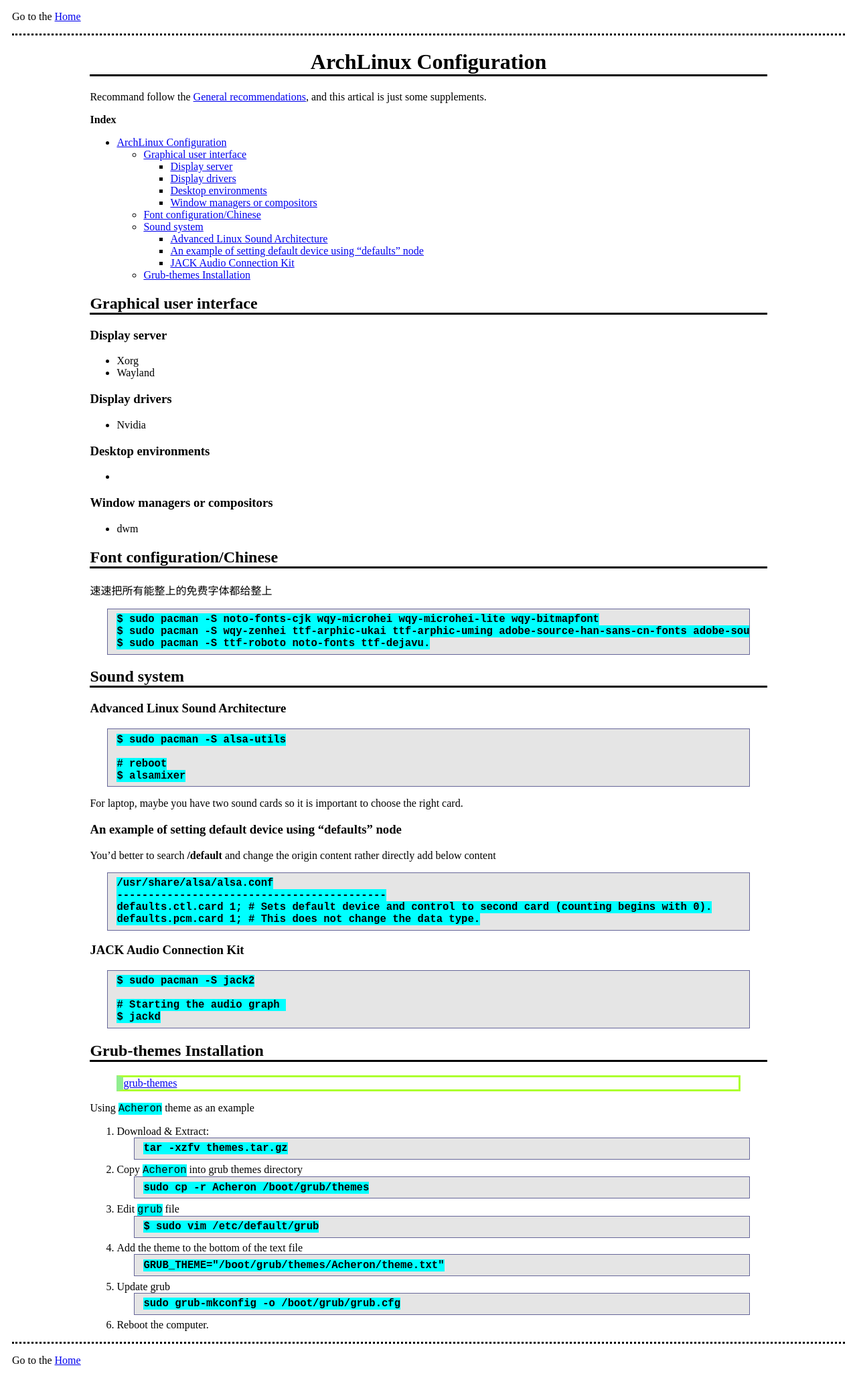
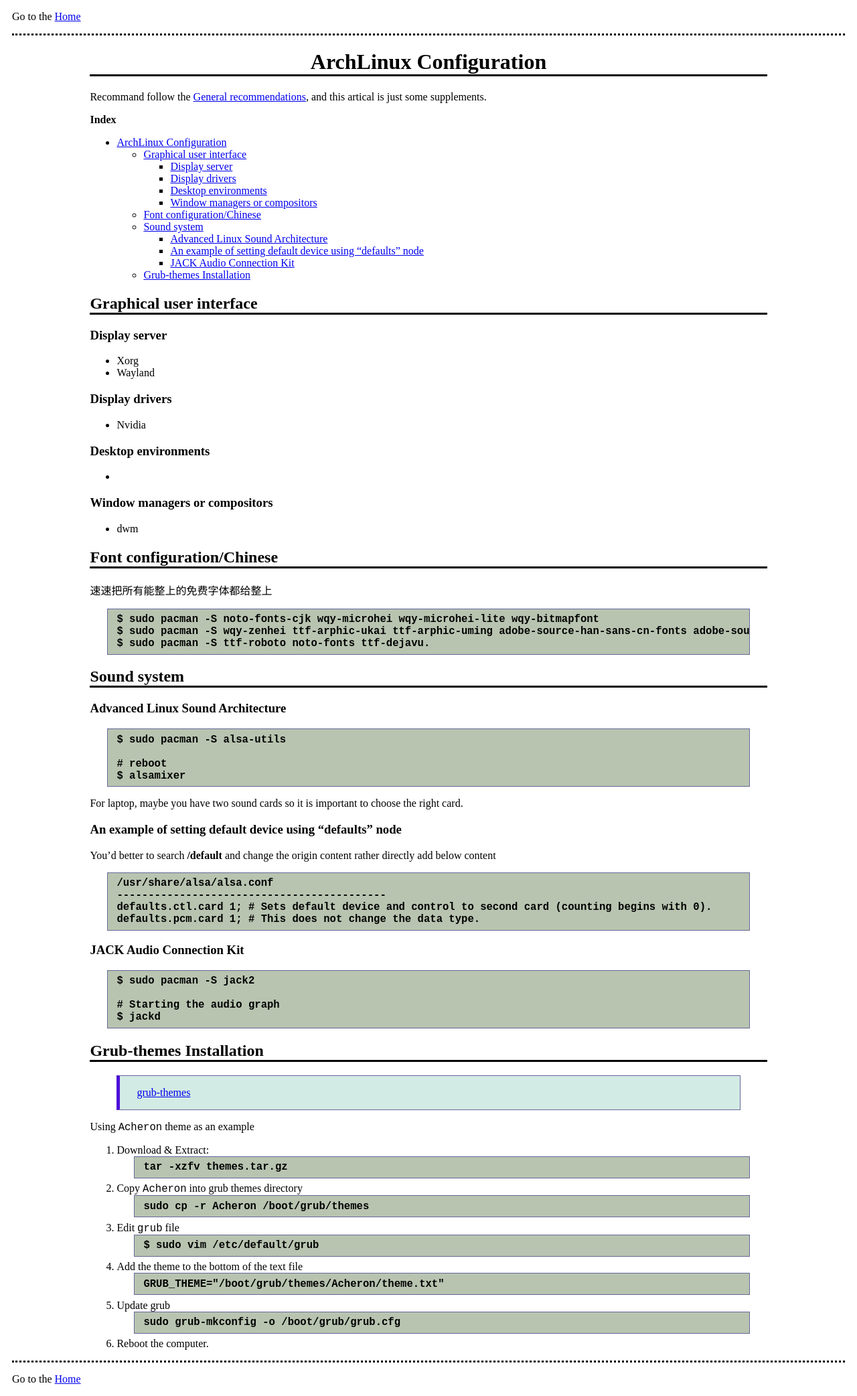
Before and after one commit to WGZ-W/wgz-w.github.io, a Jekyll site: the page built from _posts/ArchLinux/2024-10-11-configuration.md, in a window 1280 px wide. Shown: the whole page at 67% size. Built offline with Jekyll 4.4.1, drawn with Linux system fonts in a browser that asks for light colours; before the commit the page ends 2057 px from its top, so only the background shows below that.

```diff
--- a/assets/css/markdown.css
+++ b/assets/css/markdown.css
@@ -9,16 +9,16 @@ code {
     padding: auto;
     height: auto;
     font-size: larger;
-    background-color: aqua;
 }
 
 pre {
-    background-color: #e5e5e5;
+    background-color: #b8c4b0;
     border: 1px solid #666699;
       /* border: 1px dotted #666699; */
     padding: .5em 1em;
     margin: 0 2em .5em 2em;
     font-weight: bold;
+    /* Prevent overflow */
     overflow: auto;
 }
 
@@ -32,9 +32,10 @@ h2 {
     border-bottom: solid;
 }
 
-blockquote p {
-    color: greenyellow;
-    border-style: solid;
-    border-left-width: 10px;
-    border-left-color: lightgreen;
+blockquote {
+    padding: 0px 25px;
+    background-color: rgb(211, 235, 229);
+    border: 1px solid #666699;
+    border-left-width: 5px;
+    border-left-color: rgb(76, 11, 216);
 }
```
Also changed, not shown: test.html (added, +21 -0 lines).
